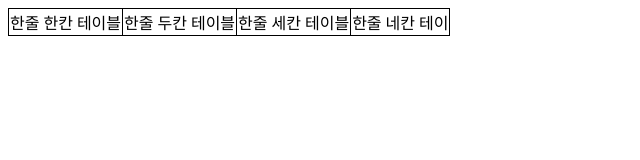
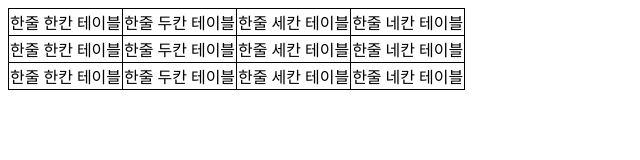
Before and after one commit to aorxo/first-repo, a plain HTML site: page index.html in a window 1280 px wide. Shown: the whole page, without its empty margins (0-640 px from the left). Drawn offline with Linux system fonts and the light colour scheme.

Commit message:
칸 3개 추가

```diff
--- a/index.html
+++ b/index.html
@@ -15,7 +15,19 @@
                 <td>한줄 한칸 테이블</td>
                 <td>한줄 두칸 테이블</td>
                 <td>한줄 세칸 테이블</td>
-                <td>한줄 네칸 테이</td>
+                <td>한줄 네칸 테이블</td>
+            </tr>
+            <tr>
+                <td>한줄 한칸 테이블</td>
+                <td>한줄 두칸 테이블</td>
+                <td>한줄 세칸 테이블</td>
+                <td>한줄 네칸 테이블</td>
+            </tr>
+            <tr>
+                <td>한줄 한칸 테이블</td>
+                <td>한줄 두칸 테이블</td>
+                <td>한줄 세칸 테이블</td>
+                <td>한줄 네칸 테이블</td>
             </tr>
         </table>
     </body>
```
